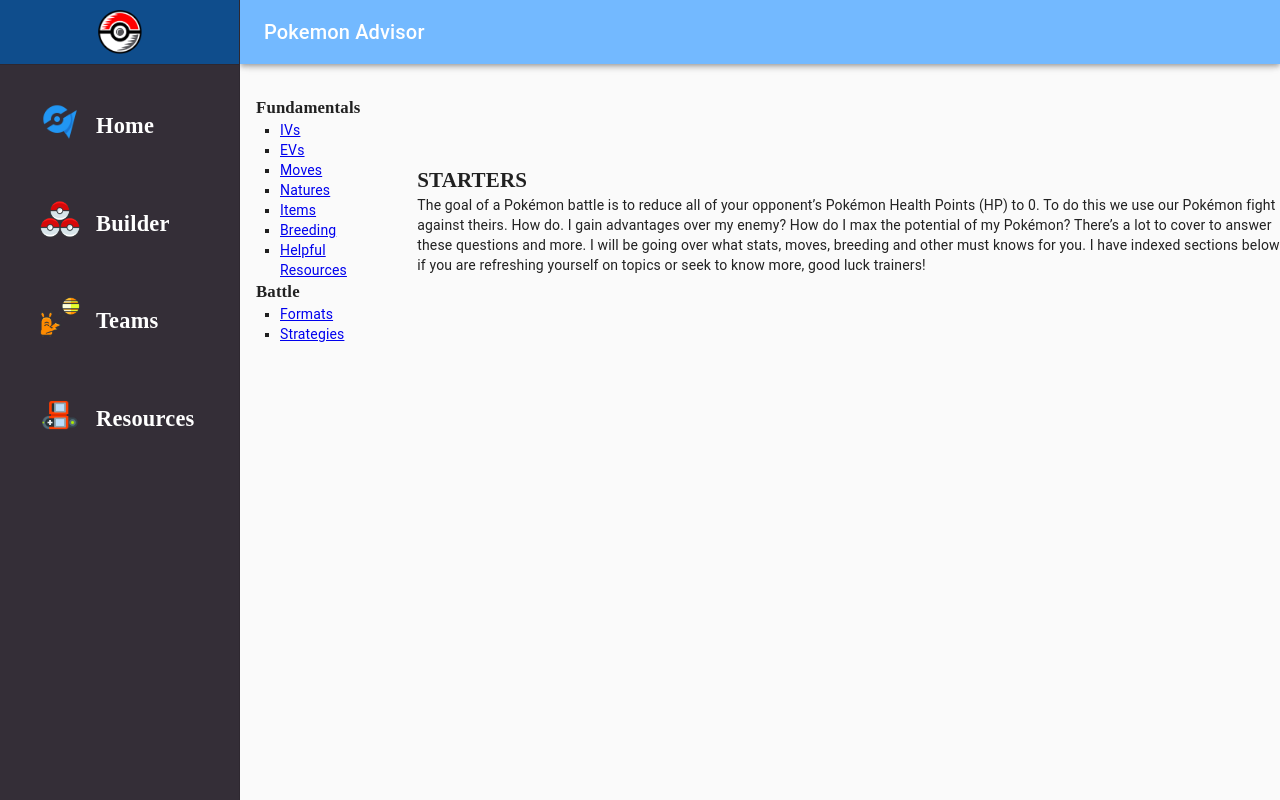
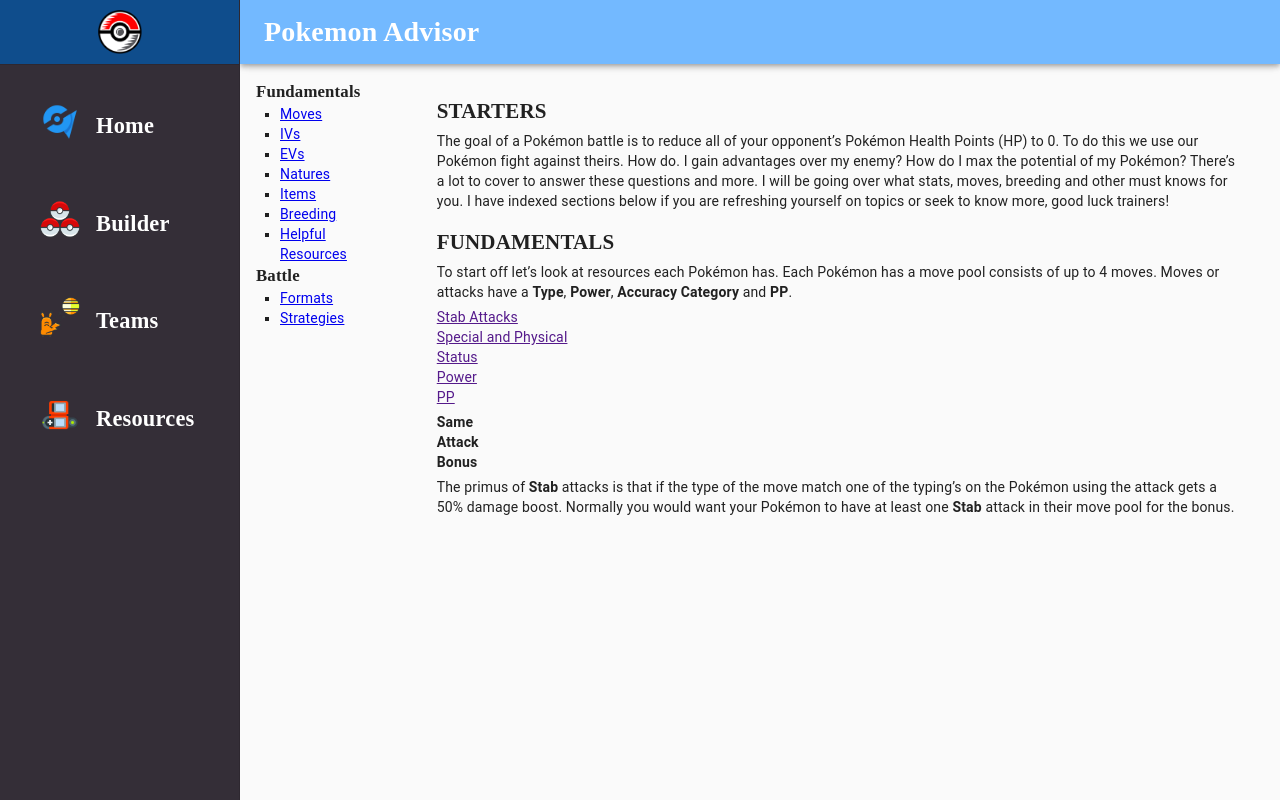
Before and after one commit to Briffon/Portfolio-5, a React (Create React App) app: page /Resources in a window 1280 px wide. Built offline with nearby package versions, Linux system fonts and the light colour scheme.

Commit message:
thursday progress

```diff
--- a/src/components/pages/Builder.js
+++ b/src/components/pages/Builder.js
@@ -10,8 +10,8 @@
 import TempSelector from "../tempSelector/TempSelector";
 
 function Builder() {
-  const [teamName, setTeamName] = useState("Test1");
-  const [showInitModal, setInitModal] = useState("closed");
+  const [teamName, setTeamName] = useState("");
+  const [showInitModal, setInitModal] = useState("open");
   const [errorFields, setErrorFields] = useState([]);
   const [team, setTeam] = useState();
   const [count, setCount] = useState(team ? team.team.length : 0);
@@ -38,6 +38,8 @@
       console.log(parsed);
       setTeam(parsed);
       setCount(parsed.team.length);
+      setTeamName(parsed.name);
+      setInitModal("closed");
     }
   }, []);
 
@@ -318,7 +320,7 @@
   return (
     <div className={`builder-container`}>
       <Modal
-      click={() => console.log("test")}
+        click={() => console.log("test")}
         class={`modal-dex ` + showAddModal}
         content={
           <div>
--- a/src/components/pages/Resources.js
+++ b/src/components/pages/Resources.js
@@ -20,9 +20,9 @@
           {
             name: "Fundamentals",
             indexs: [
+              "Moves",
               "IVs",
               "EVs",
-              "Moves",
               "Natures",
               "Items",
               "Breeding",
@@ -32,19 +32,59 @@
           { name: "Battle", indexs: ["Formats", "Strategies"] }
         ]}
       />
+      <article className="resource-text">
         <section className="starters">
           <h2>Starters</h2>
           <p>
             The goal of a Pokémon battle is to reduce all of your opponent’s
             Pokémon Health Points (HP) to 0. To do this we use our Pokémon fight
-          against theirs. How do. I gain advantages over my enemy? How do I max
-          the potential of my Pokémon? There’s a lot to cover to answer these
-          questions and more. I will be going over what stats, moves, breeding
-          and other must knows for you. I have indexed sections below if you are
-          refreshing yourself on topics or seek to know more, good luck
-          trainers!
+            against theirs. How do. I gain advantages over my enemy? How do I
+            max the potential of my Pokémon? There’s a lot to cover to answer
+            these questions and more. I will be going over what stats, moves,
+            breeding and other must knows for you. I have indexed sections below
+            if you are refreshing yourself on topics or seek to know more, good
+            luck trainers!
           </p>
         </section>
+        <section className="fundamentals">
+          <h2>Fundamentals</h2>
+          <p>
+            To start off let’s look at resources each Pokémon has. Each Pokémon
+            has a move pool consists of up to 4 moves. Moves or attacks have a{" "}
+            <span>Type</span>, <span>Power</span>, <span>Accuracy</span>{" "}
+            <span>Category</span> and <span>PP</span>.
+            <ul>
+              <li>
+                <a href="">Stab Attacks</a>
+              </li>
+              <li>
+                <a href="">Special and Physical</a>
+              </li>
+              <li>
+                <a href="">Status</a>
+              </li>
+              <li>
+                <a href="">Power</a>
+              </li>
+              <li>
+                <a href="">PP</a>
+              </li>
+            </ul>
+            <div className="stab">
+              <span>Same</span>
+              <span>Attack</span>
+              <span>Bonus</span>
+            </div>
+            <p>
+              The primus of <span>Stab</span> attacks is that if the type of the
+              move match one of the typing’s on the Pokémon using the attack
+              gets a 50% damage boost. Normally you would want your Pokémon to
+              have at least one <span>stab</span> attack in their move pool for
+              the bonus.
+            </p>
+          </p>
+        </section>
+      </article>
     </div>
   );
 }
--- a/src/components/scss/Header.scss
+++ b/src/components/scss/Header.scss
@@ -6,6 +6,12 @@
   img {
     width: 60px;
   }
+}
+
+h6 {
+  font-family: $lucky !important;
+  font-weight: 700 !important;
+  font-size: 2em !important;
 }
 
 .link span {
--- a/src/components/scss/New.scss
+++ b/src/components/scss/New.scss
@@ -21,14 +21,16 @@
 .modal-team-name::after {
   content: "";
   background: url("https://images5.alphacoders.com/613/thumb-1920-613925.jpg");
-  opacity: 0.4;
+  background-repeat: no-repeat;
+  background-size: cover;
+  opacity: 0.79;
   top: 0;
   left: 0;
   bottom: 0;
   right: 0;
   position: absolute;
   z-index: -1;
-  box-shadow: 0px 0px 5px 5px rgba(0, 0, 0, 0.8);
+  box-shadow: 0px 0px 5px 5px rgba(0, 0, 0, 0.6);
 }
 
 .pokemon-container {
@@ -94,7 +96,6 @@
   box-shadow: -2px 2px 0px 0px rgba(63, 59, 59, 0.6);
 }
 
-
 @media (min-width: 425px) {
   .pokemon-container {
   }
--- a/src/components/scss/TableOfContetns.scss
+++ b/src/components/scss/TableOfContetns.scss
@@ -1,12 +1,33 @@
 .resources-content {
+  display: flex;
+  flex-direction: column;
+  h2 {
+    text-transform: uppercase;
+    font-family: $lucky;
+  }
+}
+
+.resource-text {
   display: flex;
   flex-direction: column;
   margin-top: 1rem;
   align-items: center;
-  align-content: center;
-  h2 {
-    text-transform: uppercase;
-    font-family: $lucky;
+
+  section {
+    width: 90%;
+
+    ul {
+      margin-top: 5px;
+    }
+  }
+
+  p {
+    margin-top: 5px;
+
+    span {
+      font-weight: 700;
+      text-transform: capitalize;
+    }
   }
 }
 
@@ -30,8 +51,13 @@
   margin-bottom: 1rem;
 }
 
-.starters {
-  width: 90%;
+.stab {
+  display: flex;
+  flex-direction: column;
+  margin-top: 5px;
+  span {
+    font-weight: 700;
+  }
 }
 
 @media (min-width: 768px) {
@@ -57,7 +83,10 @@
     margin-right: 2rem !important;
   }
 
-  .starters {
+  .resource-text {
+    section {
+      margin-top: 1rem;
+    }
   }
 
   .mobile-table {
@@ -66,5 +95,6 @@
 
   .resources-content {
     flex-direction: row;
+    align-items: unset;
   }
 }
```
Lines whose indentation alone changed are shown as unchanged.
